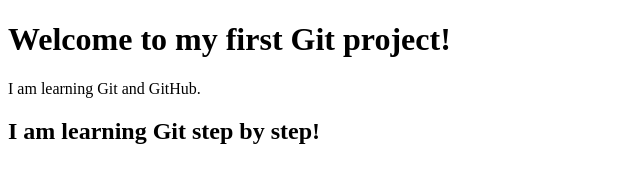
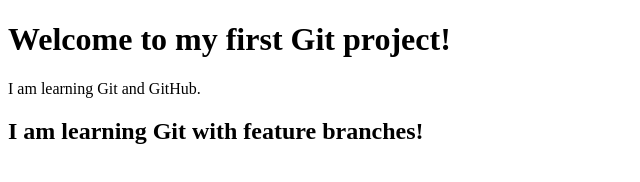
Before and after one commit to Rahul-Pala/git-practice, a plain HTML site: page index.html in a window 1280 px wide. Shown: the whole page, without its empty margins (0-640 px from the left). Drawn offline with Linux system fonts and the light colour scheme.

Commit message:
Updated heading in feature branch

```diff
--- a/index.html
+++ b/index.html
@@ -7,6 +7,6 @@
 <body>
   <h1>Welcome to my first Git project!</h1>
   <p>I am learning Git and GitHub.</p>
-  <h2>I am learning Git step by step!</h2>
+ <h2>I am learning Git with feature branches!</h2>
 </body>
 </html>
```
